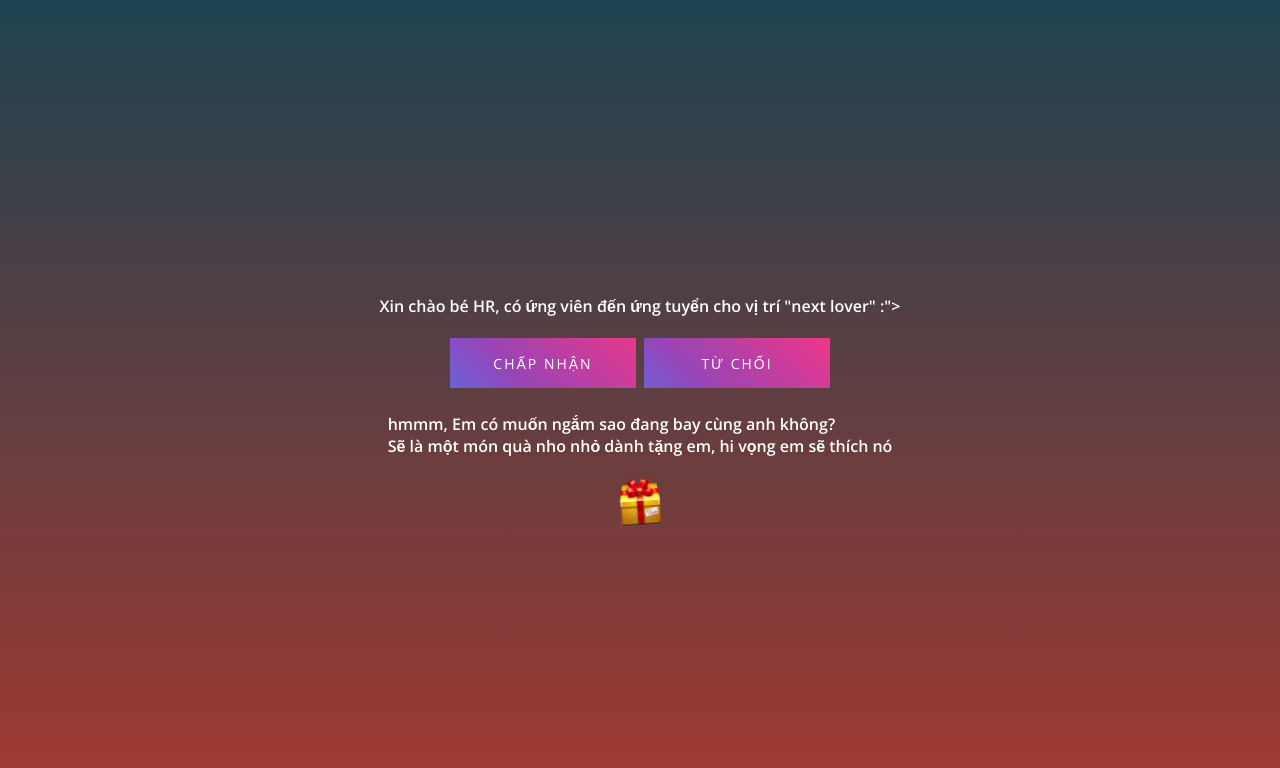
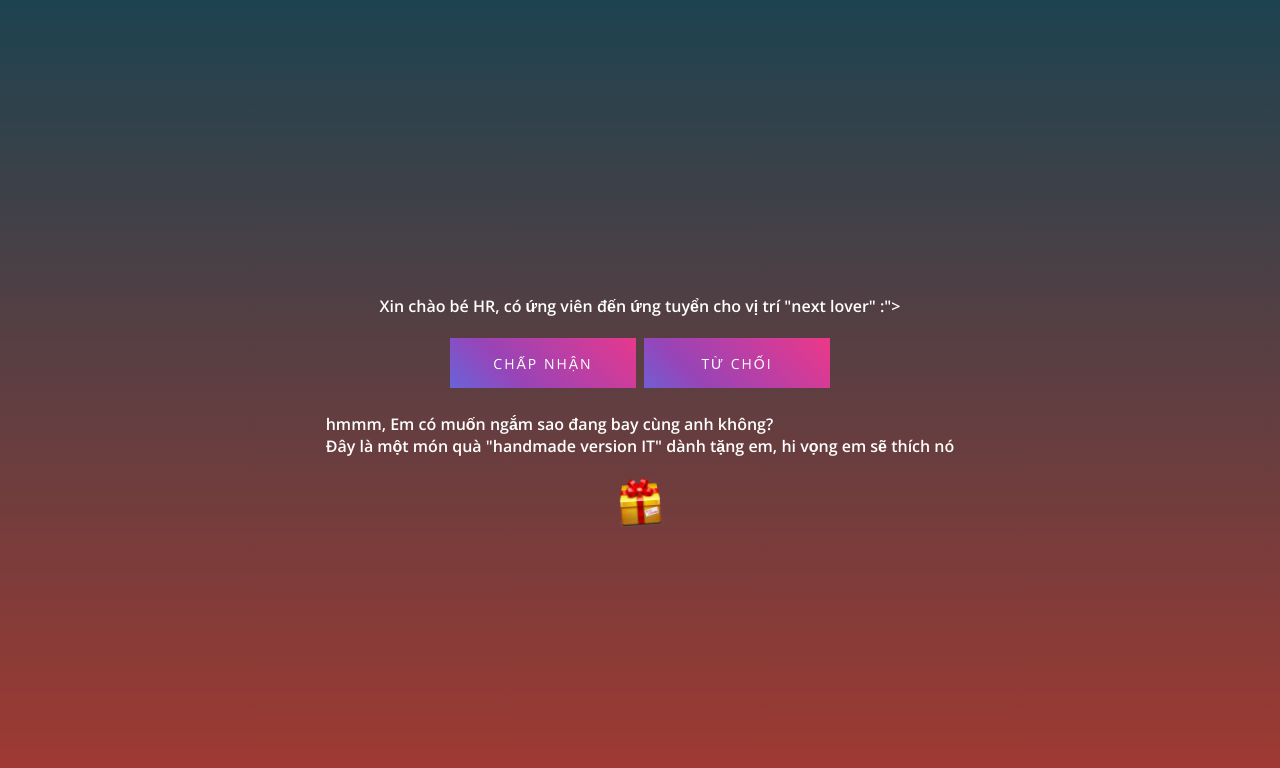
Before and after one commit to duyphuong95/duyphuong95.github.io, a website: page index.html in a window 1280 px wide. Drawn offline with nearby package versions, Linux system fonts and the light colour scheme.

Commit message:
update text

```diff
--- a/index.html
+++ b/index.html
@@ -187,7 +187,7 @@
       <div class="a-litle-gift">
         <h4>
           hmmm, Em có muốn ngắm sao đang bay cùng anh không? <br />
-          Sẽ là một món quà nho nhỏ dành tặng em, hi vọng em sẽ thích nó
+          Đây là một món quà "handmade version IT" dành tặng em, hi vọng em sẽ thích nó
         </h4>
         <img src="./img/gift_3_icon-icons.com_74641.png" id="eleGift" />
       </div>
```
